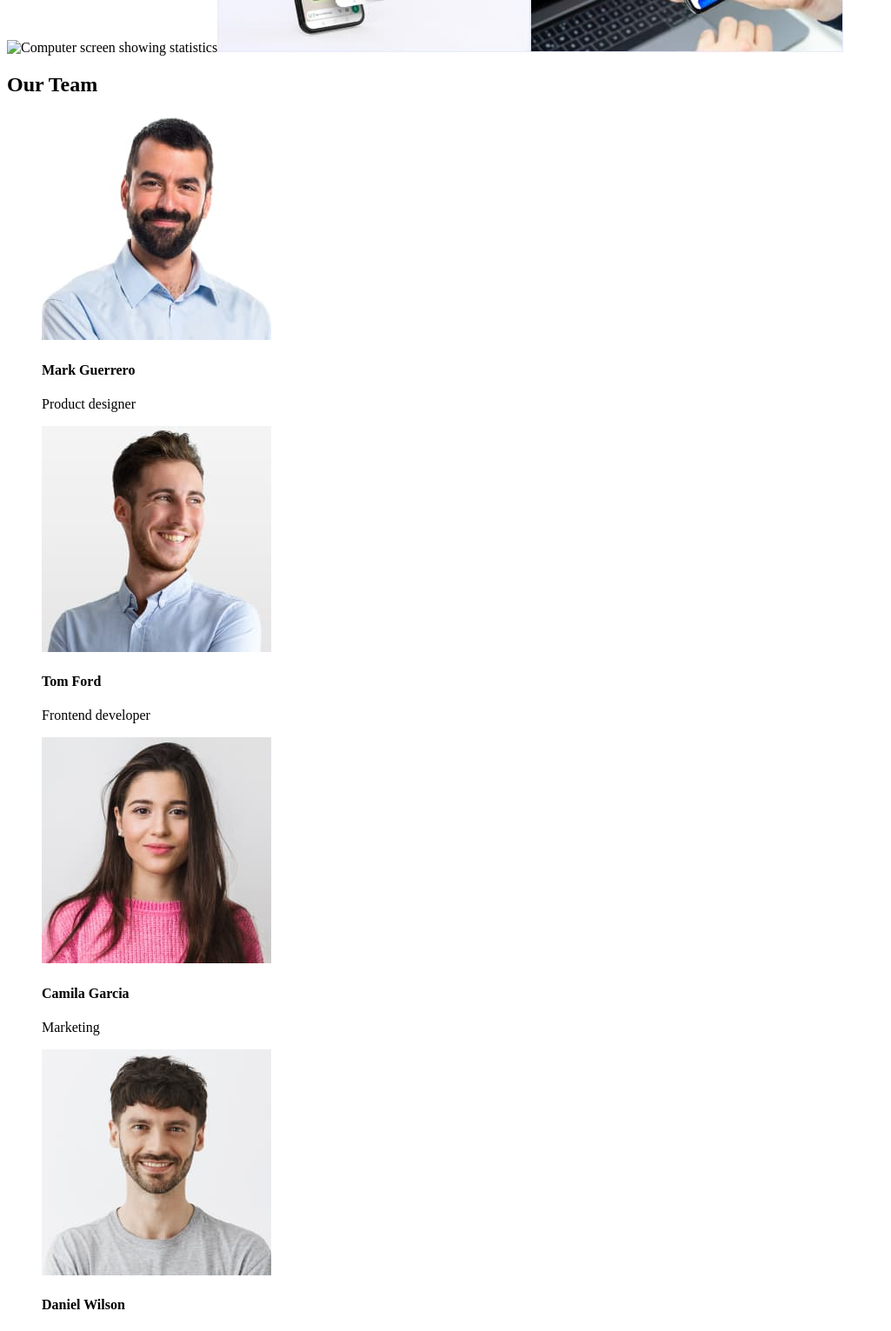
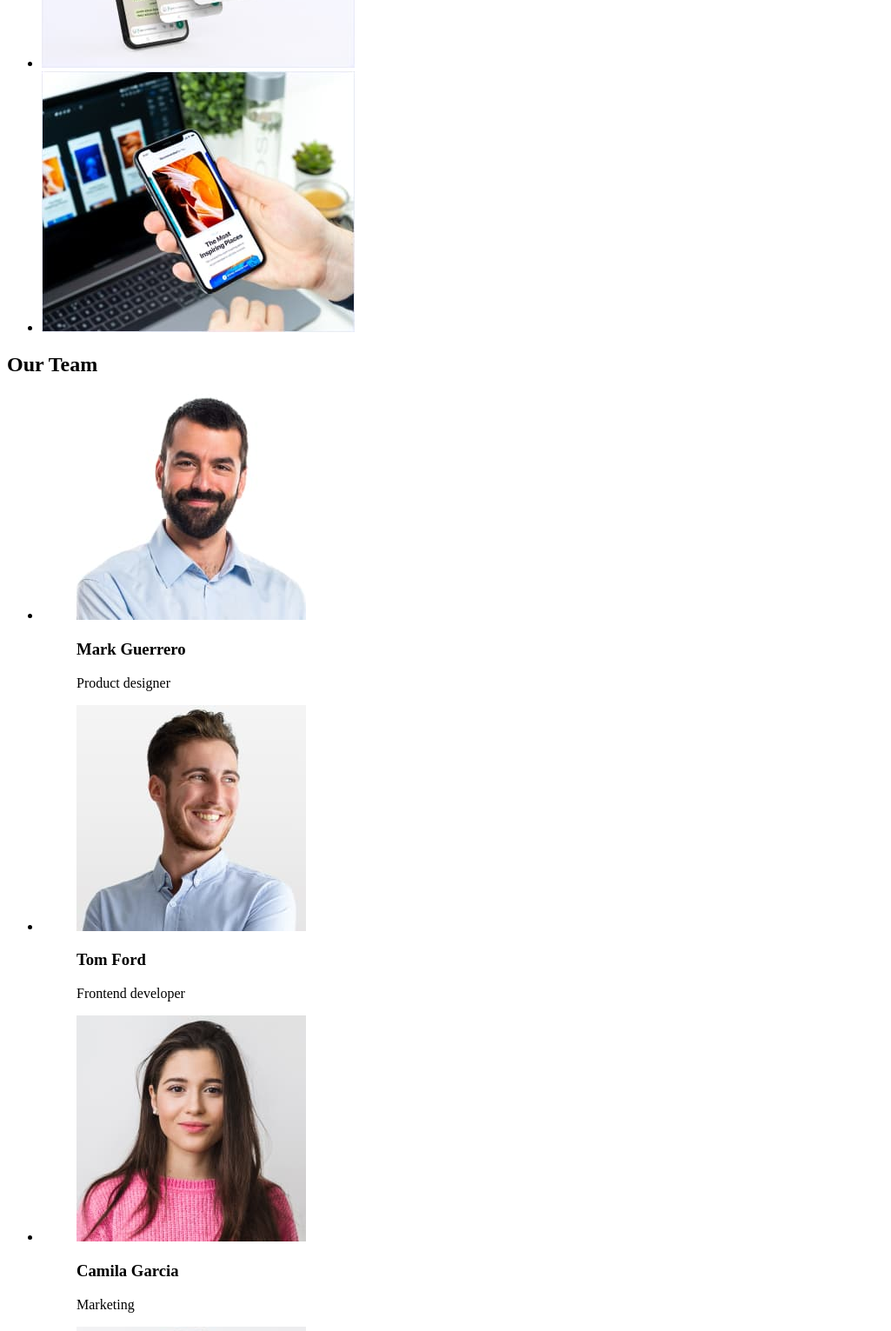
Before and after one commit to Rivero28/goit-markup-hw-01, a plain HTML site: page index.html in a window 1280 px wide. Shown: the part 900-2431 px from the top of the page at 87% size, without its empty margins (0-1025 px from the left). Drawn offline with Linux system fonts and the light colour scheme.

Commit message:
Fixing issues 2
Fixed all issues from the list

```diff
--- a/index.html
+++ b/index.html
@@ -71,79 +71,105 @@
       </section>
       <section>
         <h2>What are we doing</h2>
+        <ul>
+          <li>
             <img
-          src="images/Rectangle71(1).jpg"
+              src="./images/Rectangle71(1).jpg"
               alt="Computer screen showing statistics"
               width="360"
               height="300"
-        /><img
-          src="images/img2(1).jpg"
+            />
+          </li>
+          <li>
+            <img
+              src="./images/img2(1).jpg"
               alt="Multiple layers of a phone screen"
               width="360"
               height="300"
-        /><img
-          src="images/img3(1).jpg"
+            />
+          </li>
+          <li>
+            <img
+              src="./images/img3(1).jpg"
               alt="A hand holding a phone over a laptop"
               width="360"
               height="300"
             />
+          </li>
+        </ul>
       </section>
       <section>
         <h2>Our Team</h2>
-        <figure>
-          <img src="images/img(4).jpg" alt="a man" width="264" height="260" />
-          <figcaption>
-            <h4>Mark Guerrero</h4>
-            <p>Product designer</p>
-          </figcaption>
-        </figure>
+        <ul>
+          <li>
             <figure>
               <img
-            src="images/img(1)(1).jpg"
+                src="./images/img(4).jpg"
                 alt="a man"
                 width="264"
                 height="260"
               />
               <figcaption>
-            <h4>Tom Ford</h4>
+                <h3>Mark Guerrero</h3>
+                <p>Product designer</p>
+              </figcaption>
+            </figure>
+          </li>
+          <li>
+            <figure>
+              <img
+                src="./images/img(1)(1).jpg"
+                alt="a man"
+                width="264"
+                height="260"
+              />
+              <figcaption>
+                <h3>Tom Ford</h3>
                 <p>Frontend developer</p>
               </figcaption>
             </figure>
+          </li>
+          <li>
             <figure>
               <img
-            src="images/img(2)(1).jpg"
+                src="./images/img(2)(1).jpg"
                 alt="a woman"
                 width="264"
                 height="260"
               />
               <figcaption>
-            <h4>Camila Garcia</h4>
+                <h3>Camila Garcia</h3>
                 <p>Marketing</p>
               </figcaption>
             </figure>
+          </li>
+          <li>
             <figure>
               <img
-            src="images/img(3)(1).jpg"
+                src="./images/img(3)(1).jpg"
                 alt="a man"
                 width="264"
                 height="260"
               />
               <figcaption>
-            <h4>Daniel Wilson</h4>
+                <h3>Daniel Wilson</h3>
                 <p>UI Designer</p>
               </figcaption>
             </figure>
+          </li>
+        </ul>
       </section>
     </main>
     <footer>
       <section>
-        <a href=""
+        <a href="./index.html"
           ><img
             src="images/Logo(1).jpg"
             alt=" Company logo"
             width="115"
             height="24"
-        /></a>
+          />WebStudio</a
+        >
         <p>
           Increase the flow of customers and sales for your business with
           digital marketing & growth solutions.
```
Lines whose indentation alone changed are shown as unchanged.
